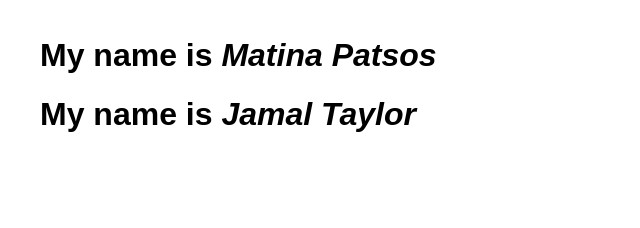
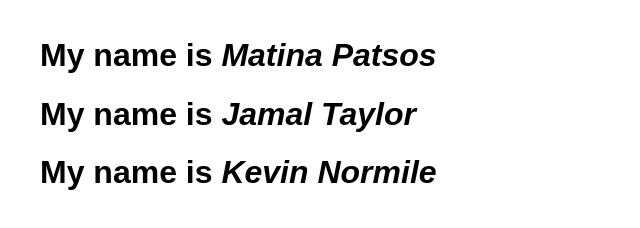
Before and after one commit to vyaskruti89/JavaScriptFundamentals2019, a website: page exercises/01-git-intro/01-git-intro.html in a window 1280 px wide. Shown: the whole page, without its empty margins (0-640 px from the left). Drawn offline with nearby package versions, Linux system fonts and the light colour scheme.

Commit message:
added my name

```diff
--- a/exercises/01-git-intro/01-git-intro.html
+++ b/exercises/01-git-intro/01-git-intro.html
@@ -33,6 +33,7 @@
       <!-- Put your name here -->
       <h1>My name is <em>Matina Patsos</em></h1>
       <h1>My name is <em>Jamal Taylor</em></h1>
+      <h1>My name is <em>Kevin Normile</em></h1>
     </div>
   </body>
 </html>
```
